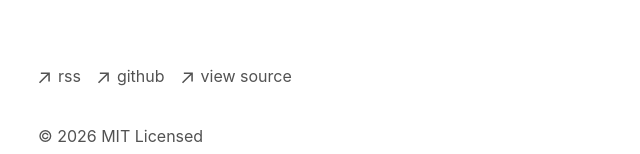
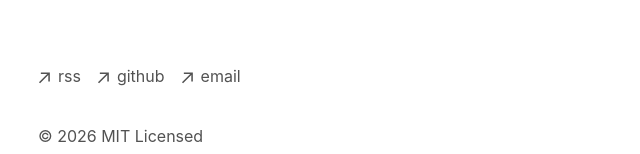
Before and after one commit to colinc1123/colincammack, a Next.js app: page / in a window 1280 px wide. Shown: the part 560-714 px from the top of the page, without its empty margins (314-954 px from the left). Built offline with nearby package versions, Linux system fonts and the light colour scheme.

Commit message:
Update footer links and text

```diff
--- a/app/components/footer.tsx
+++ b/app/components/footer.tsx
@@ -46,10 +46,10 @@
             className="flex items-center transition-all hover:text-neutral-800 dark:hover:text-neutral-100"
             rel="noopener noreferrer"
             target="_blank"
-            href="https://vercel.com/templates/next.js/portfolio-starter-kit"
+            href="https://github.com/colinc1123"
           >
             <ArrowIcon />
-            <p className="ml-2 h-7">view source</p>
+            <p className="ml-2 h-7">email</p>
           </a>
         </li>
       </ul>
```
